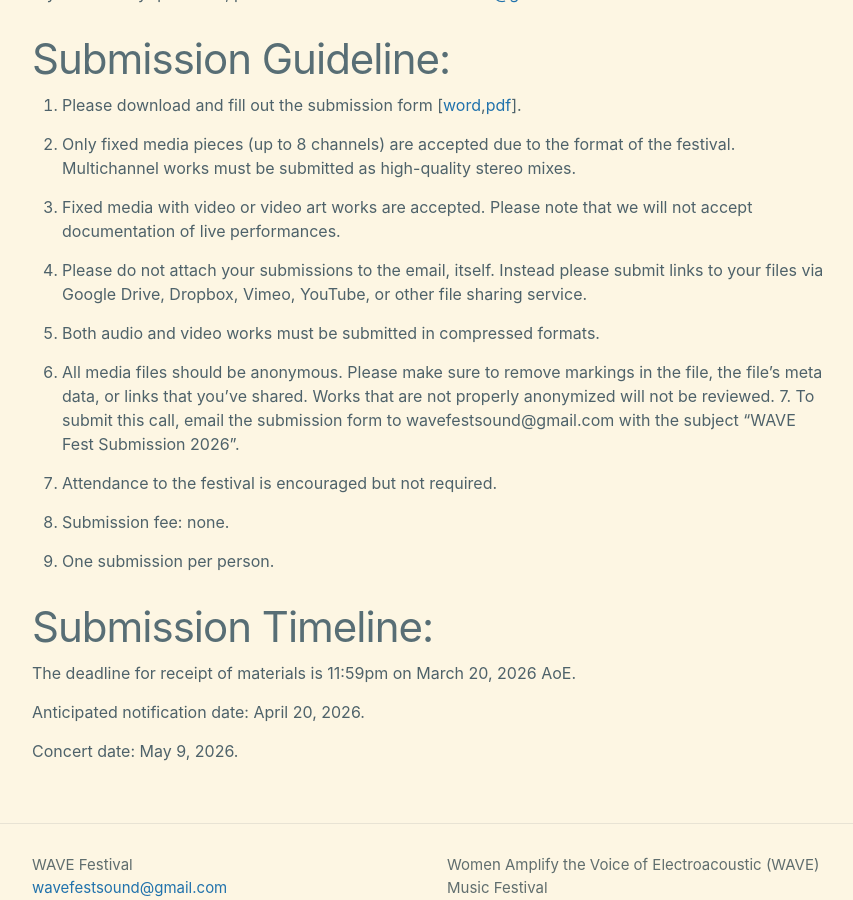
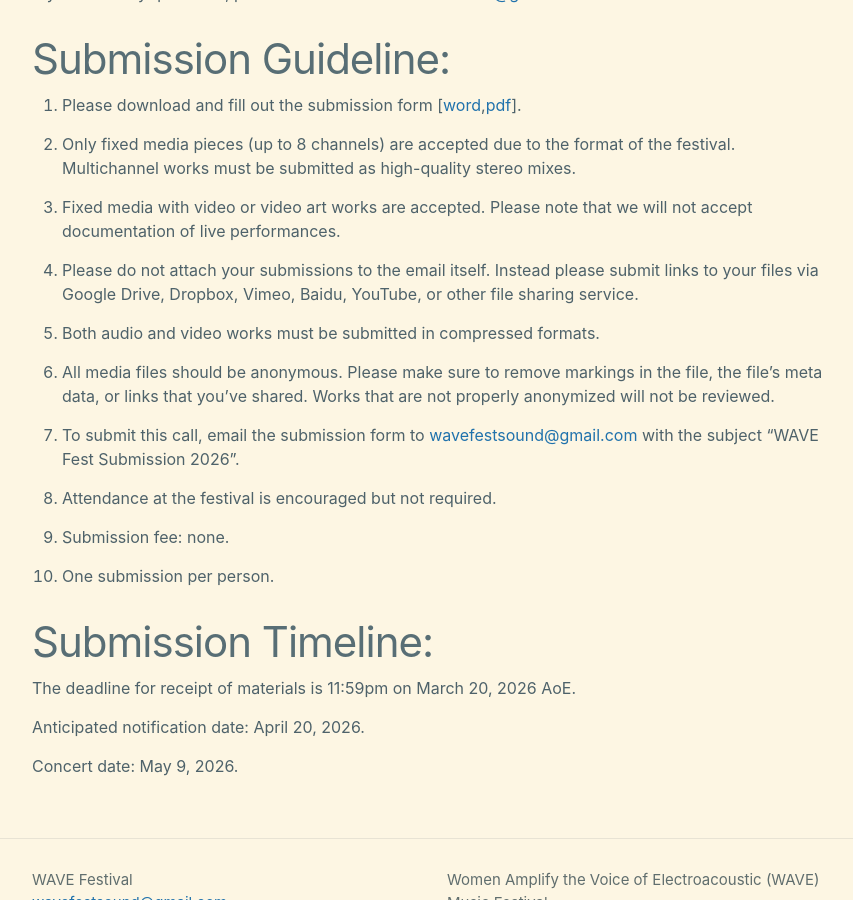
Before and after one commit to wavefest/wavefest.github.io, a Jekyll site: the page built from call.md, in a window 1280 px wide and 900 px high, scrolled down 890 px. Shown: the whole window, without its empty margins (208-1061 px from the left). Built offline with Jekyll 4.4.1, drawn with Linux system fonts in a browser that asks for light colours; nearby versions of some CDN libraries.

Commit message:
minor text fixes

```diff
--- a/call.md
+++ b/call.md
@@ -20,13 +20,15 @@ If you have any questions, please email us at: [wavefestsound@gmail.com](mailto:
 
 3. Fixed media with video or video art works are accepted. Please note that we will not accept documentation of live performances.
 
-4. Please do not attach your submissions to the email, itself. Instead please submit links to your files via Google Drive, Dropbox, Vimeo, YouTube, or other file sharing service.
+4. Please do not attach your submissions to the email itself. Instead please submit links to your files via Google Drive, Dropbox, Vimeo, Baidu, YouTube, or other file sharing service.
 
 5. Both audio and video works must be submitted in compressed formats.
 
-6. All media files should be anonymous. Please make sure to remove markings in the file, the file's meta data, or links that you've shared. Works that are not properly anonymized will not be reviewed. 7. To submit this call, email the submission form to wavefestsound@gmail.com with the subject "WAVE Fest Submission 2026".
+6. All media files should be anonymous. Please make sure to remove markings in the file, the file's meta data, or links that you've shared. Works that are not properly anonymized will not be reviewed.
 
-8. Attendance to the festival is encouraged but not required.
+7. To submit this call, email the submission form to [wavefestsound@gmail.com](mailto:wavefestsound@gmail.com) with the subject "WAVE Fest Submission 2026".
+
+8. Attendance at the festival is encouraged but not required.
 
 9. Submission fee: none.
 
```
Also changed, not shown: index.md (+0 -2 lines).
